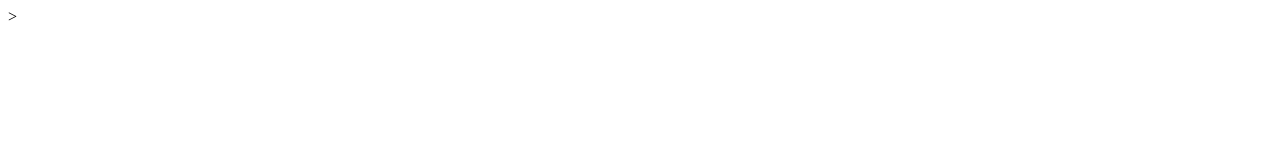
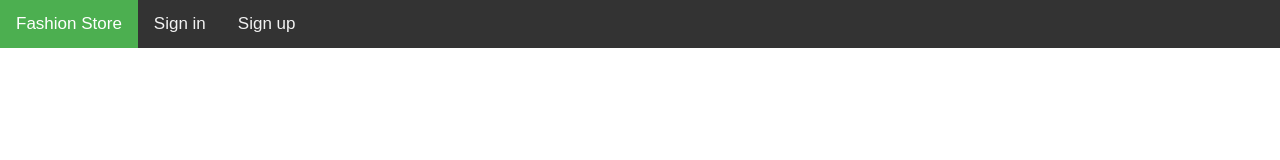
Before and after one commit to Raymond-Osy/Fashion-Store, a plain HTML site: page UI/index.html in a window 1280 px wide. Drawn offline with Linux system fonts and the light colour scheme.

Commit message:
Add functionality

```diff
--- a/UI/assets/css/styles.css
+++ b/UI/assets/css/styles.css
@@ -0,0 +1,40 @@
+body {
+    margin: 0;
+    font-family: Arial, Helvetica, sans-serif;
+  }
+
+  .topnav {
+    overflow: hidden;
+    background-color: #333;
+  }
+
+  .topnav a {
+    float: left;
+    color: #f2f2f2;
+    text-align: center;
+    padding: 14px 16px;
+    text-decoration: none;
+    font-size: 17px;
+  }
+
+  .topnav a:hover {
+    background-color: #ddd;
+    color: black;
+  }
+
+  .topnav a.active {
+    background-color: #4CAF50;
+    color: white;
+  }
+
+
+
+.red {
+    border:2px solid red;
+}
+.green {
+    border:2px solid green;
+}
+.blue {
+    border:2px solid blue;
+}
--- a/UI/index.html
+++ b/UI/index.html
@@ -11,5 +11,11 @@
 
     <body>
 
+        <div class="topnav">
+            <a class="active" href="#home">Fashion Store</a>
+            <a href="#news">Sign in</a>
+            <a href="#contact">Sign up</a>
+          </div>
+
     </body>
-</html>>
+</html>
```
